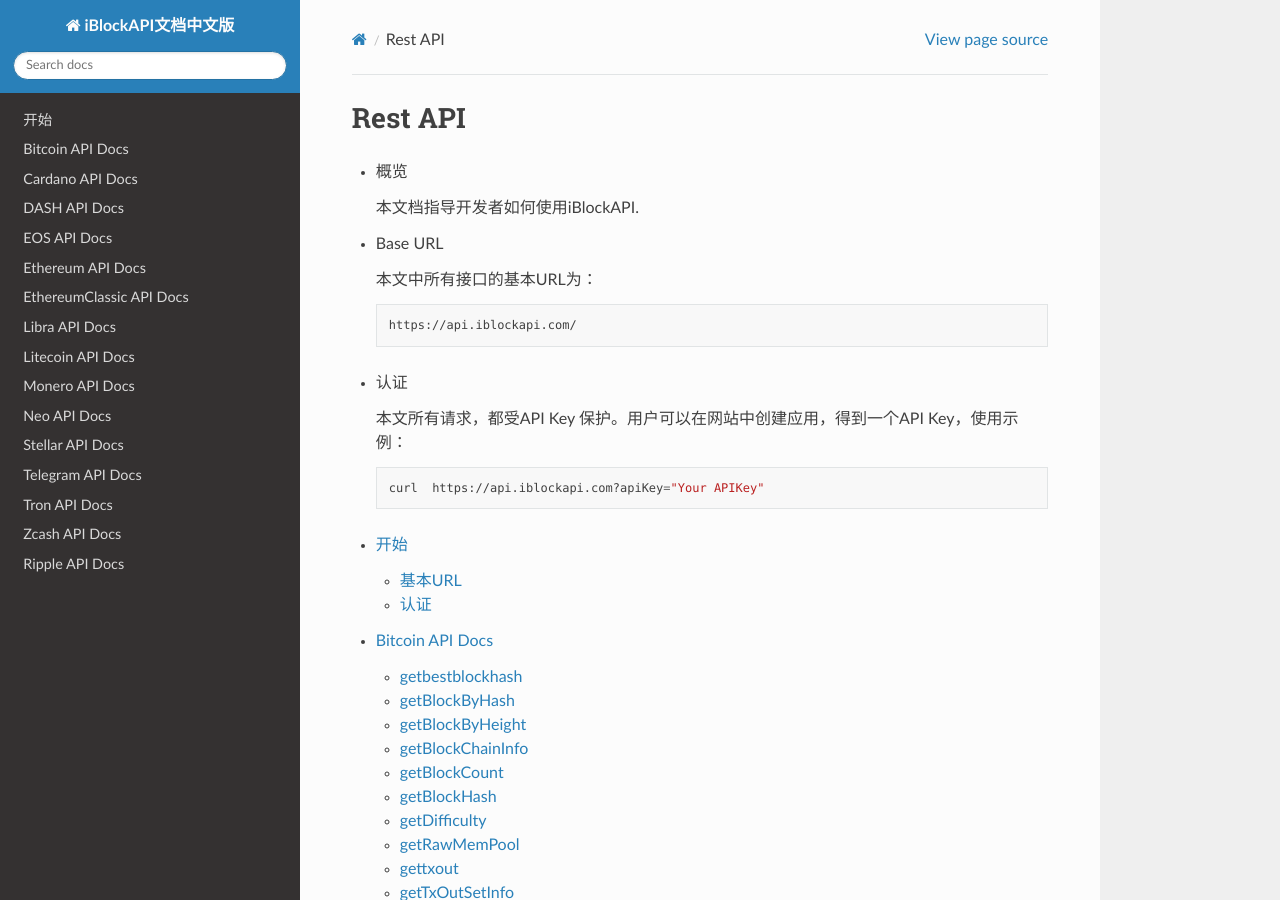
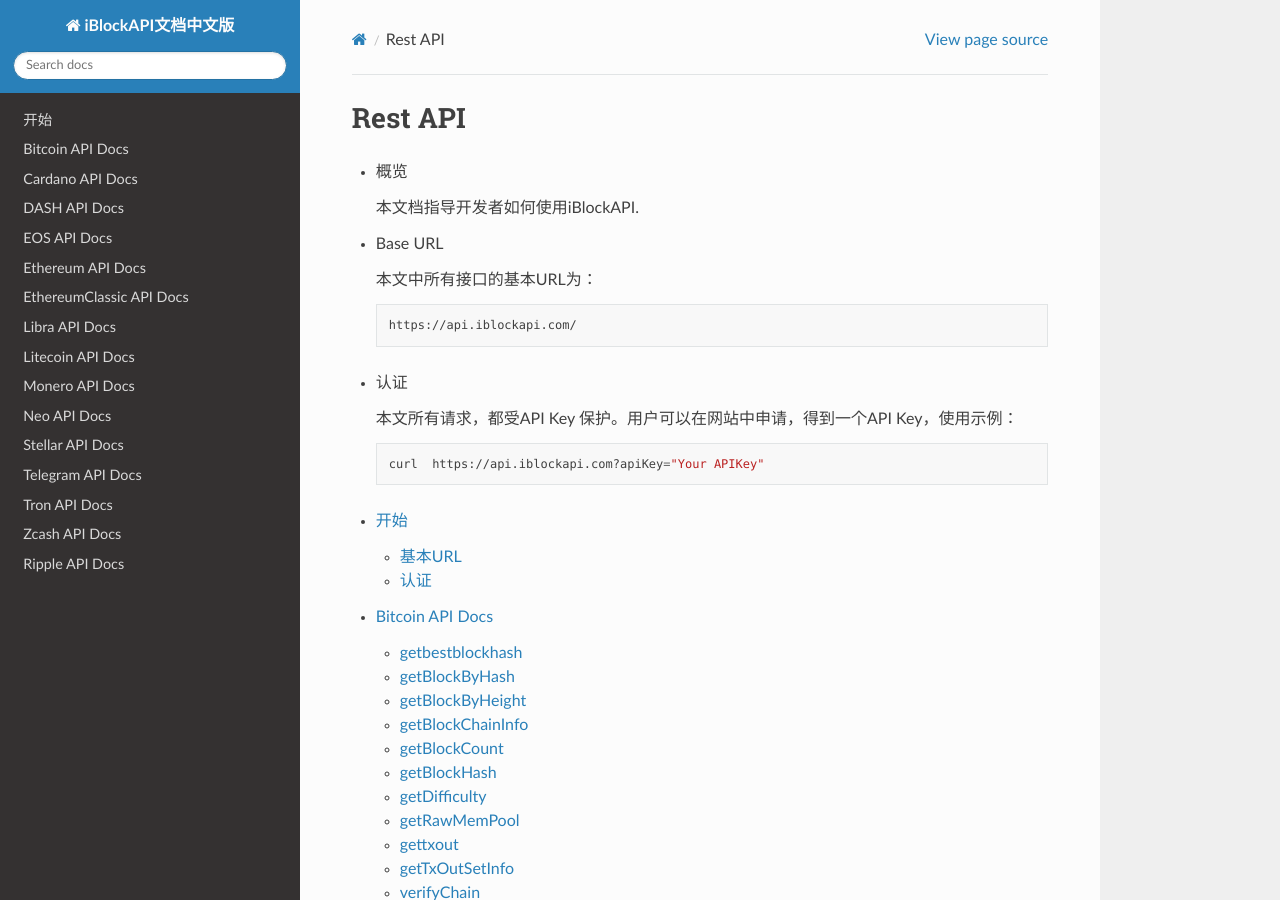
Before and after one commit to iBlockAPI/API-Docs-CN, a Sphinx documentation site: the page built from source/index.rst, in a window 1280 px wide and 900 px high. Built offline with Sphinx 7.4.7 and the Read the Docs theme 2.0.0, drawn with Linux system fonts in a browser that asks for light colours.

Commit message:
index update

```diff
--- a/source/index.rst
+++ b/source/index.rst
@@ -20,7 +20,7 @@
 
 - 认证
 
-  本文所有请求，都受API Key 保护。用户可以在网站中创建应用，得到一个API Key，使用示例：
+  本文所有请求，都受API Key 保护。用户可以在网站中申请，得到一个API Key，使用示例：
 
   .. code-block:: bash
 
```
